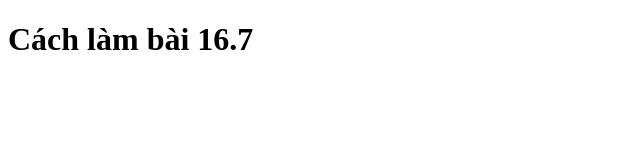
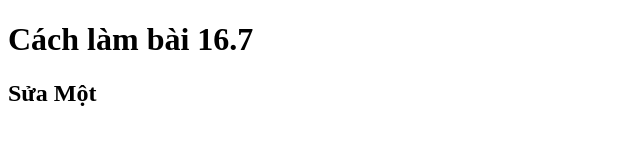
Before and after one commit to Lap-Trinh-Wed/Bai16.7, a plain HTML site: page index.html in a window 1280 px wide. Shown: the whole page, without its empty margins (0-640 px from the left). Drawn offline with Linux system fonts and the light colour scheme.

Commit message:
1.Commit lần1

```diff
--- a/index.html
+++ b/index.html
@@ -7,5 +7,6 @@
   </head>
   <body>
     <h1>Cách làm bài 16.7</h1>
+    <h2>Sửa Một</h2>
   </body>
 </html>
```
